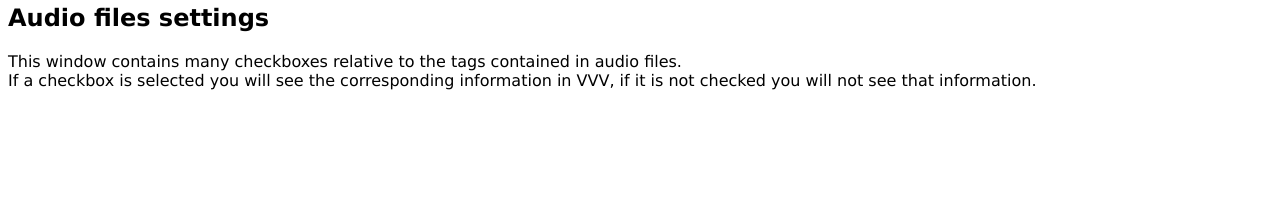
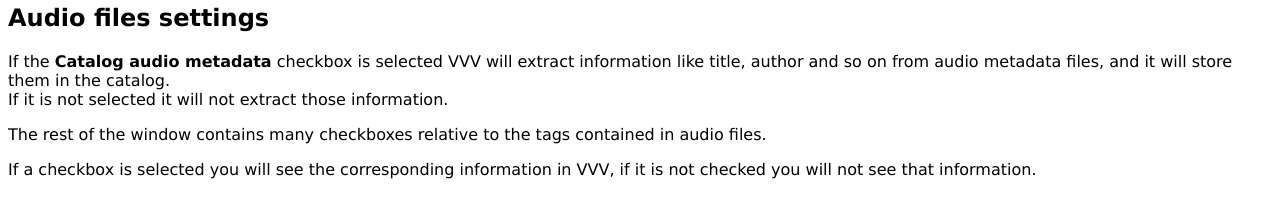
Before and after one commit to tier6tank/VVV, a plain HTML site: page help/en/mp3_settings.htm in a window 1280 px wide. Drawn offline with Linux system fonts and the light colour scheme.

Commit message:
Updated the help system.

```diff
--- a/help/en/mp3_settings.htm
+++ b/help/en/mp3_settings.htm
@@ -3,7 +3,7 @@
 <head>
  <meta http-equiv="Content-Type" content="text/html; charset=windows-1252">
  <meta http-equiv="Content-Language" content="en-us">
- <meta name="GENERATOR" content="Microsoft FrontPage 4.0">
+ <meta name="GENERATOR" content="Microsoft FrontPage 12.0">
  <meta name="ProgId" content="FrontPage.Editor.Document">
  <title>Audio files settings</title></head>
 
@@ -11,5 +11,12 @@
 <FONT FACE="Verdana, Arial, Lucida, Helvetica">
 
 <H2>Audio files settings</H2>
-This window contains many checkboxes relative to the tags contained in audio files.<BR>
-If a checkbox is selected you will see the corresponding information in VVV, if it is not checked you will not see that information.</FONT></BODY></HTML>
+<p>If the <strong>Catalog audio metadata</strong> checkbox is selected VVV will
+extract information like title, author and so on from audio metadata files, and
+it will store them in the catalog.<br>
+If it is not selected it will not extract those information.</p>
+<p>The rest of the window contains many checkboxes relative to the tags contained in audio
+files.</p>
+<p>If a checkbox is selected you will see the corresponding information in VVV,
+if it is not checked you will not see that information.</p>
+</FONT></BODY></HTML>
```
Also changed, not shown: 2 other files.
